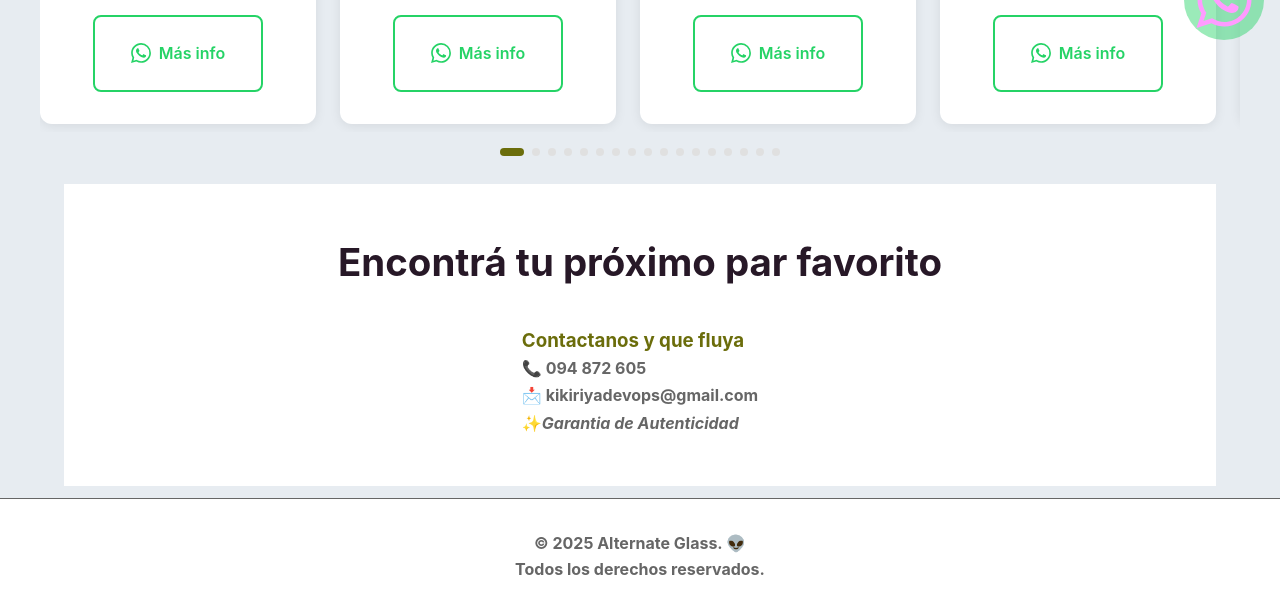
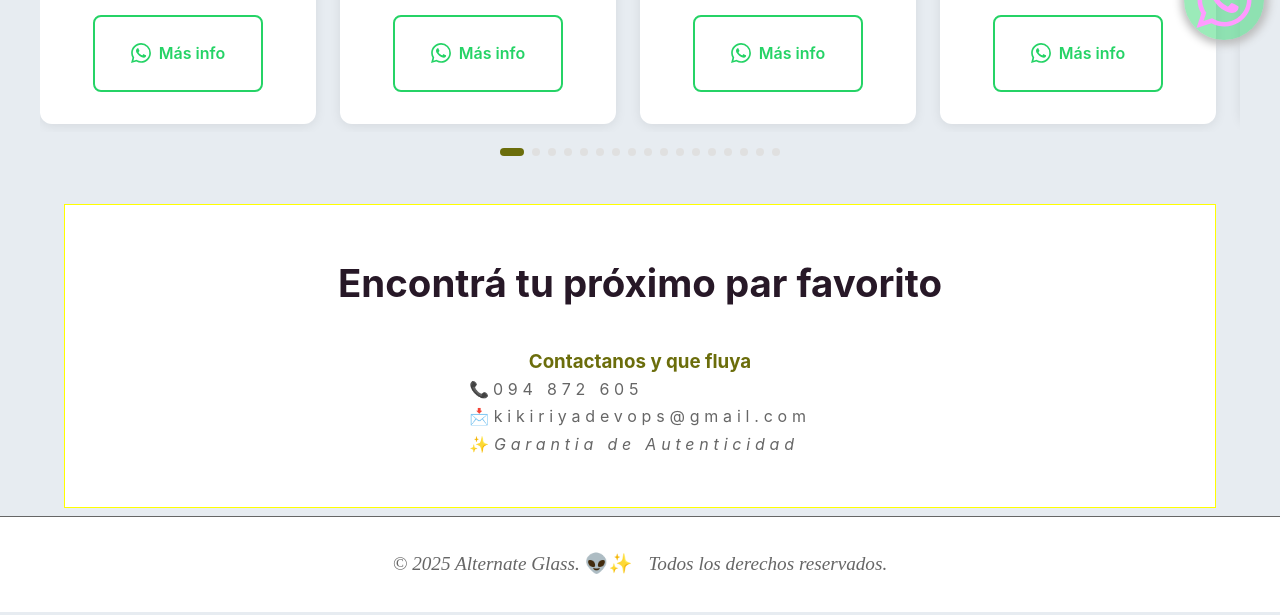
Before and after one commit to DorilaDevOps/alternateglass, a plain HTML site: page index.html in a window 1280 px wide. Shown: the part 720-1335 px from the top of the page. Drawn offline with Linux system fonts and the light colour scheme.

Commit message:
Update index.html
version 1.2

```diff
--- a/index.html
+++ b/index.html
@@ -26,16 +26,22 @@
             --color-bg: #c6d2de69;
 			--verde_whatsapp:#25D366;
 			--verde_whatsapp_transparent:#25d36675;
+			--yellow:yellow;
 			--color_rosado:rgb(39 24 39);
 			--color-overlay: rgba(0, 0, 0, 0.5);
 			--color-overlay2: rgb(241 231 243 / 50%);
+			--color-shadow: 1px 1px 9px 4px #bcbcbc;
             --spacing-xs: 0.5rem;
             --spacing-sm: 1rem;
             --spacing-md: 1.5rem;
             --spacing-lg: 2rem;
             --font-sans: -apple-system, BlinkMacSystemFont, 'Segoe UI', Roboto, 'Helvetica Neue', Arial, sans-serif;
+			--font-popins:"Poppins", Arial, sans-serif;
+			--font__playflare:"Playfair Display", serif;
             --transition: all 0.4s ease;
 			 --transition2: all 0.3s cubic-bezier(0.4, 0, 0.2, 1);
+			 --opacityContact):.5;
+			--translateContact:translateY(0px) scale(1);;
         }
 		[data-theme="dark"] {
             --color-primary: #a5a5a5;
@@ -44,6 +50,7 @@
             --color-text: #e2e8f0;
             --color-text-light: #a0aec0;
             --color-border: #4a5568;
+			--yellow:#ffff004a;
             --color-bg: #0f1419b3;
             --color-overlay: rgba(255, 255, 255, 0.1);
 			--color-overlay2:rgb(31 12 34 / 50%);
@@ -87,8 +94,8 @@
 			color:var(--color_rosado);
             font-size: 1.3em;
             margin-bottom: 2rem;
-			-webkit-text-stroke-color: black;
-			text-shadow: var(--color-secondary) 1px 1px 4px;
+			-webkit-text-stroke-color:var(--color-accent);
+			text-shadow: var(--color-accent) 1px 1px 2px;
             text-align: center;
             font-weight: 200;
         }
@@ -401,6 +408,7 @@
 		main{
 			display: flex;
 			flex-direction: column;
+			padding: .5rem 0;
 		}
 		section {
 			display: flex;
@@ -416,12 +424,19 @@
         }
 
 		#contacto{
-			<!-- border:1px solid black; -->
-			<!-- opacity:.4; -->
+
+		}
+		[data-contact="animado"]{
+			border:1px solid var(--yellow);
+			opacity:0;
+			transform:translateY(100%);
+		}
+		.animadoDos{
+			<!-- opacity:var(--opacityContact); -->
+			<!-- transform:var(--translateContact); -->
 		}
 
-		#contact-details > p > a
-		#contact-details > p > a{color:red;}
+
 		#contact-details > p > a:hover{}
 		#contact-details > p > a::after{
 			content:'';
@@ -489,9 +504,9 @@
             justify-content: center;
             font-size: 1.5rem;
             cursor: pointer;
-            box-shadow: 0 4px 10px var(--color-shadow);
+            box-shadow: var(--color-shadow);
             z-index: 21;
-            transition: var(--transition-default);
+            transition: var(--transition);
         }
 		 .whatsapp-btn:hover {
             transform: translateY(-3px);
@@ -501,11 +516,15 @@
 
         /*---------- Footer ----------------------------------*/
         footer {
+			display:flex;
+			flex-direction:column;
+		    justify-content: center;
             background-color: var(--color-secondary);
             padding: 2rem 1rem;
             text-align: center;
             color: var(--color-text-light);
 			border-top:1px solid var(--color-text-light);
+			& p{font-family: var(--font__playflare);}
         }
 
         /* ============================================
@@ -759,6 +778,14 @@
 			h2 {
                 font-size: 2em;
             }
+			#contact-details > p > a{
+				letter-spacing:.3rem;
+			}
+			 footer {
+				flex-direction:row;
+				gap:1rem;
+				& p{font-size:1.2em;font-style: oblique 10deg;}
+			}
         }
 
         @media (min-width: 1280px) {
@@ -844,8 +871,8 @@
         </div>
     </div>
 	<main>
-	 <section id="contacto" class="contacto">
-		<h2 class="section-badge"><strong>Encontrá tu próximo par favorito<strong></h2>
+	 <section id="contacto" class="contacto" data-contact="animado">
+		<h2 class="section-badge"><strong>Encontrá tu próximo par favorito</strong></h2>
             <h3>Contactanos  y que fluya</h3>
 						<div class="contact-details" id="contact-details">
                         <p><strong>📞 </strong><a href="tel:094872605">094 872 605</a></p>
@@ -857,7 +884,8 @@
     </main>
 
     <footer>
-        <p>&copy; 2025 Alternate Glass. 👽 <br>Todos los derechos reservados.</p>
+        <p>&copy; 2025 Alternate Glass. 👽✨</p>
+		<p>Todos los derechos reservados.</p>
     </footer>
 	<!-- Botón WhatsApp flotante -->
     <a href="https://wa.me/598094872605" target="_blank" rel="noopener noreferrer" class="whatsapp-btn" aria-label="Contactar por WhatsApp">
@@ -1307,7 +1335,7 @@
                     <!-- entry.target.style.border = '1px solid blue'; -->
                     <!-- entry.target.style.transform = 'scale(1)'; -->
                 }
-				observer.unobserve(entry.target);
+				observer.unobserve(entry);
             });
         }, cardObserverOptions);
 
@@ -1318,32 +1346,31 @@
             cardObserver.observe(card);
         });
 
-		//invento observer contacto
-
+		//--------------------------------------------------------------
+		//------------invento observer contacto	-------------------------
+		// root: document.querySelector('main'),
 		const caontactObserverOptions = {
-            root: document.querySelector('main'),
+            root: null,
             rootMargin: '0px',
-            threshold: 1
+            threshold: .1
         };
 		const contactObserver = new IntersectionObserver((entries, observer) => {
             entries.forEach(entry => {
-			console.log('co--->'+ co.id + entry);
+			<!-- console.log('co--->'+ co.id + entry + "DATA" + co.dataset.contact); -->
                 if (entry.isIntersecting) {
                     entry.target.style.opacity = '1';
-                    <!-- entry.target.style.border = '1px solid blue'; -->
-                    entry.target.transform = 'scale(1)';
-                    <!-- entry.target.style.transform = 'scale(1)'; -->
-		console.log("Co entry 1 -"+entry);
+                    entry.target.style.transform = 'scale(1)';
+                    entry.target.style.transform= 'translateY(0)';
+				entry.target.classList.add('animadoDos');
+		console.log("Co entry SI -"+entry.isIntersecting);
                 }
-				console.log("Co entry 2 -"+entry);
-				observer.unobserve(entry.target);
+		console.log("Co entry NO -"+entry.isIntersecting);
+				observer.unobserve(entry);
             });
         }, caontactObserverOptions);
 
         const co = document.getElementById('contacto');
-		console.log("Co-" + co.id);
-			co.style.opacity = '1';
-            co.style.transition = 'opacity .5s ease, transform 0.4s ease';
+
             contactObserver.observe(co);
 
 
```
